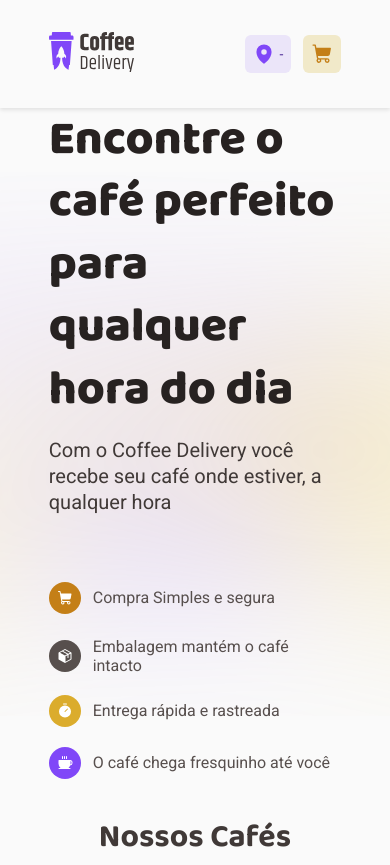
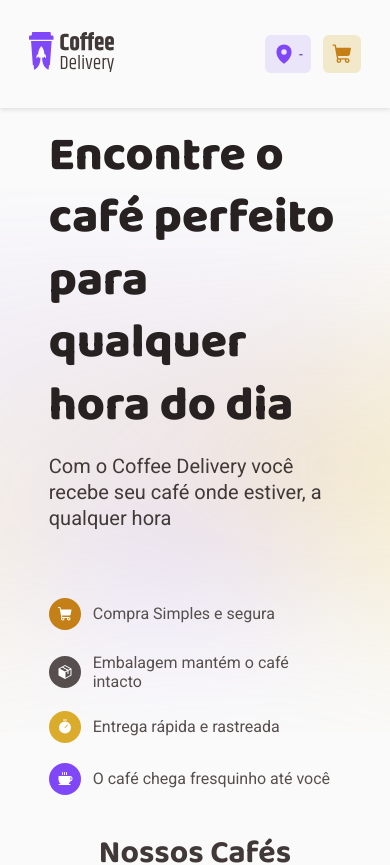
Before and after one commit to lucaswanderosck/coffee-delivery, a React (Vite) app: page / in a window 390 px wide. Shown: the top 865 px of the page. Built offline with nearby package versions, Linux system fonts and the light colour scheme; no server answers.

Commit message:
Atualizações de estilo para responsividade

```diff
--- a/src/components/Catalog/styles.ts
+++ b/src/components/Catalog/styles.ts
@@ -17,7 +17,7 @@ export const Container = styled.main`
   }
 `
 export const List = styled.ul`
-  margin: 3.375rem 0 10rem;
+  margin-top: 3.375rem;
   width: 100%;
   display: grid;
   grid-template-columns: repeat(4, 1fr);
@@ -43,6 +43,7 @@ export const HeadLine = styled.div`
 
   @media (max-width: 768px) {
     flex-direction: column;
+    margin-top: 4rem;
   }
 `
 
--- a/src/components/Header/styles.ts
+++ b/src/components/Header/styles.ts
@@ -21,7 +21,7 @@ export const Content = styled.div`
   padding: 2rem 0;
 
   @media (max-width: 768px) {
-    width: 75%;
+    width: 85%;
   }
 `
 
--- a/src/components/Hero/styles.ts
+++ b/src/components/Hero/styles.ts
@@ -10,7 +10,7 @@ export const Container = styled.div`
   align-items: center;
 
   @media (max-width: 768px) {
-    margin: 4rem 0;
+    margin-top: 5rem;
   }
 `
 
--- a/src/pages/Checkout/components/CardCoffee/styles.ts
+++ b/src/pages/Checkout/components/CardCoffee/styles.ts
@@ -4,6 +4,11 @@ export const Container = styled.div`
   width: 100%;
   padding: 0.5rem 0.25rem;
   display: flex;
+
+  @media (max-width: 768px) {
+    flex-direction: column;
+    gap: 1rem;
+  }
 
   img {
     width: 4rem;
@@ -33,6 +38,10 @@ export const Container = styled.div`
       display: flex;
       align-items: center;
       gap: 0.5rem;
+
+      @media (max-width: 768px) {
+        margin-top: 0.5rem;
+      }
     }
   }
 `
--- a/src/pages/Checkout/components/FormCheckout/styles.ts
+++ b/src/pages/Checkout/components/FormCheckout/styles.ts
@@ -4,7 +4,7 @@ import styled from 'styled-components'
 export const Container = styled.form`
   display: grid;
   grid-template-columns: 1fr;
-  grid-template-rows: 1fr 207px;
+  grid-template-rows: 2fr 1fr;
   grid-column-gap: 0px;
   grid-row-gap: 0.75rem;
 
@@ -18,7 +18,7 @@ export const Container = styled.form`
 export const Payment = styled.div`
   display: flex;
   flex-direction: column;
-  justify-content: space-between;
+  gap: 2rem;
 `
 
 export const PaymentTitle = styled.div`
@@ -42,6 +42,10 @@ export const PaymentType = styled(RadioGroup.Root)`
   display: grid;
   grid-template-columns: repeat(3, 1fr);
   gap: 0.75rem;
+
+  @media (max-width: 768px) {
+    grid-template-columns: 1fr;
+  }
 `
 
 interface PaymentButtonProps {
@@ -89,4 +93,16 @@ export const DeliveryAddressForm = styled.div`
     'street street street'
     'number fullAddress fullAddress'
     'neighborhood city state';
+
+  @media (max-width: 768px) {
+    grid-template-columns: 1fr;
+    grid-template-areas:
+      'cep'
+      'street'
+      'number'
+      'fullAddress'
+      'neighborhood'
+      'city'
+      'state';
+  }
 `
--- a/src/pages/Checkout/styles.ts
+++ b/src/pages/Checkout/styles.ts
@@ -3,7 +3,7 @@ import styled from 'styled-components'
 export const Container = styled.div`
   max-width: 1120px;
   width: 100%;
-  margin: 0 auto 200px;
+  margin: 0 auto;
 
   h3 {
     font-size: ${({ theme }) => theme.title.xs};
@@ -11,6 +11,10 @@ export const Container = styled.div`
     font-family: 'Ballo 2', sans-serif;
     margin: 2.5rem 0 1rem;
     font-weight: 900;
+  }
+
+  @media (max-width: 768px) {
+    width: 85%;
   }
 `
 
@@ -20,6 +24,11 @@ export const Order = styled.div`
   grid-template-rows: 1fr;
   grid-column-gap: 2rem;
   grid-row-gap: 0px;
+
+  @media (max-width: 768px) {
+    display: flex;
+    flex-direction: column;
+  }
 `
 
 export const SelectedCoffees = styled.div`
--- a/src/pages/Success/styles.ts
+++ b/src/pages/Success/styles.ts
@@ -3,18 +3,28 @@ import styled from 'styled-components'
 export const Container = styled.div`
   max-width: 1120px;
   width: 100%;
-  margin: 80px auto 0;
+  margin: 0 auto;
+
+  @media (max-width: 768px) {
+    width: 85%;
+  }
 
   > h1 {
+    margin-top: 5rem;
     font-size: ${({ theme }) => theme.title.lg};
     color: ${({ theme }) => theme.colors['yellow-dark']};
     font-family: 'Baloo 2', sans-serif;
     font-weight: 900;
+
+    @media (max-width: 768px) {
+      margin-top: 2.5rem;
+    }
   }
 
   > p {
     font-size: ${({ theme }) => theme.text.lg};
     color: ${({ theme }) => theme.colors['base-subtitle']};
+    margin-bottom: 2.5rem;
   }
 `
 
@@ -24,11 +34,20 @@ export const Content = styled.div`
   align-items: center;
   justify-content: space-between;
   gap: 5rem;
+
+  @media (max-width: 768px) {
+    flex-direction: column-reverse;
+    gap: 2.5rem;
+
+    img {
+      width: 85%;
+      margin-bottom: 3rem;
+    }
+  }
 `
 
 export const OrderInfo = styled.div`
   width: 100%;
-  margin-top: 2.5rem;
   padding: 2.5rem;
   border-radius: 6px 36px;
   border: 1px solid transparent;
--- a/src/styles/global.ts
+++ b/src/styles/global.ts
@@ -11,6 +11,8 @@ export const GlobalStyles = createGlobalStyle`
 
 body {
     background-color: ${({ theme }) => theme.colors.background};
+    padding-bottom: 6rem;
+    overflow-x: hidden;
 }
 
 body, input, button, textarea {
```
